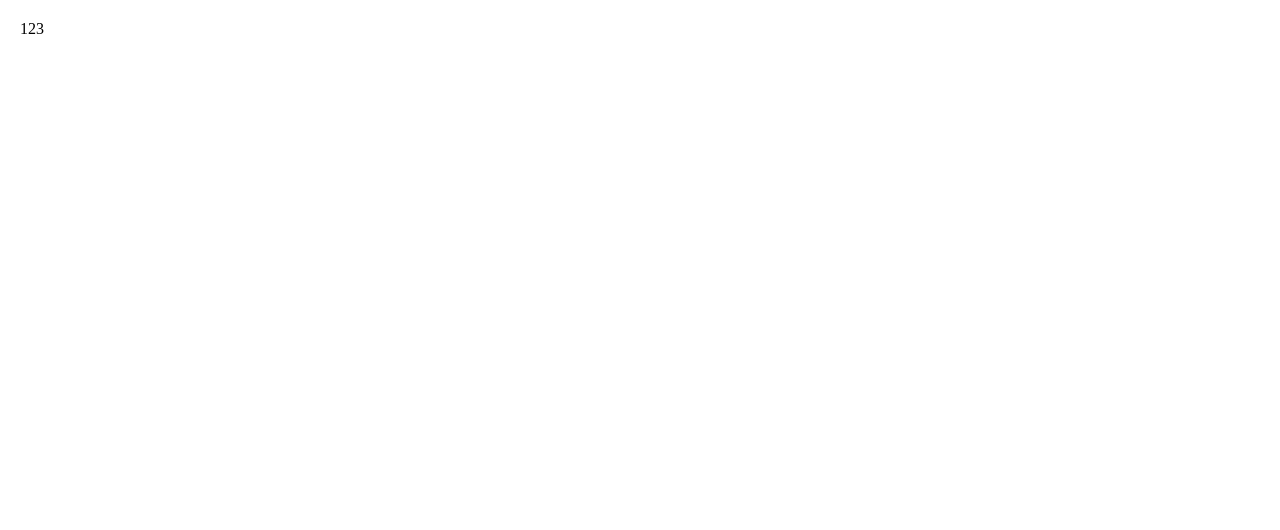
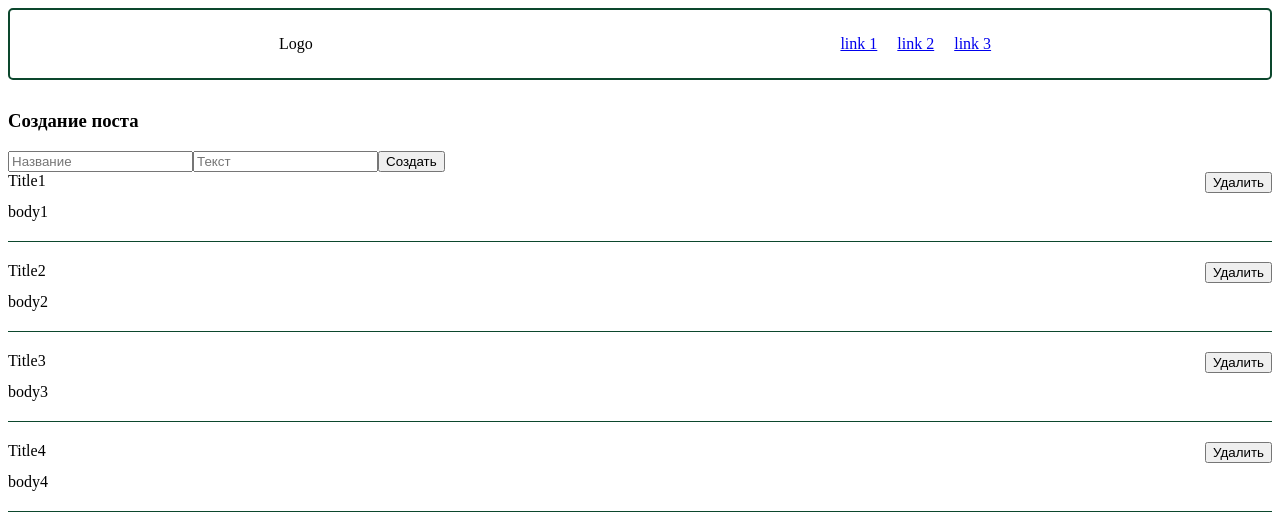
Before and after one commit to Jlexand/vue_ulbi, a Vue app: page / in a window 1280 px wide. Shown: the top 530 px of the page. Built offline with nearby package versions, Linux system fonts and the light colour scheme.

Commit message:
Список постов и форма создания поста

```diff
--- a/src/App.vue
+++ b/src/App.vue
@@ -1,19 +1,109 @@
 <template>
-    <div class="app">
-        123
+    <div>
+        <div class="b-head">
+            <div class="b-logo">
+                Logo
+            </div>
+            <div class="b-menu">
+                <a href="#">link 1</a>
+                <a href="#">link 2</a>
+                <a href="#">link 3</a>
+            </div>
+        </div>
+        <div class="b-container">
+            <div class="b-form">
+                <h3>Создание поста</h3>
+                <form @submit.prevent>
+                    <input
+                        type="text"
+                        placeholder="Название"
+                        :value="title" @input="upInput"
+                    >
+                    <input
+                        type="text"
+                        placeholder="Текст"
+                        v-model="body"
+                    >
+                    <button @click="createPost">Создать</button>
+                </form>
+            </div>
+            <div class="b-posts">
+                <div class="b-post" v-for="post in posts" :key="post.id">
+                    <div class="post__head">
+                        <div class="post__title">
+                            {{ post.title }}
+                        </div>
+                        <div class="post__btns">
+                            <button>Удалить</button>
+                        </div>
+                    </div>
+                    <div class="post__body">
+                        {{ post.body }}
+                    </div>
+                </div>
+            </div>
+        </div>
     </div>
 </template>
 <script>
-export default {}
-
+export default {
+    data() {
+        return {
+            props: {},
+            posts: [
+                {id: 1, title: 'Title1', body: 'body1'},
+                {id: 2, title: 'Title2', body: 'body2'},
+                {id: 3, title: 'Title3', body: 'body3'},
+                {id: 4, title: 'Title4', body: 'body4'},
+            ],
+            title: '',
+            body: '',
+        }
+    },
+    methods: {
+        upInput(event) {
+            this.title = event.target.value
+        },
+        createPost() {
+            const newPost = {
+                id: Date.now(),
+                title: this.title,
+                body: this.body
+            }
+            this.posts.push(newPost)
+            this.title = ''
+            this.body = ''
+        }
+    }
+}
 </script>
 <style>
-    * {
-        margin: 0;
-        padding: 0;
-        box-sizing: border-box;
+    .b-head {
+        display: flex;
+        justify-content: space-around;
+        align-items: center;
+        border: 2px solid #0c472d;
+        border-radius: 5px;
+        padding: 20px 10px;
+        margin-bottom: 30px;
     }
-    .app {
-        padding: 20px;
+    /*----------*/
+    .b-menu {}
+    .b-menu a {
+        display: inline-block;
+        padding: 5px 10px;
     }
+    /*----------*/
+    .b-post {
+        padding-bottom: 20px;
+        margin-bottom: 20px;
+        border-bottom: 1px solid #0c472d;
+    }
+    .b-post .post__head {
+        display: flex;
+        justify-content: space-between;
+        margin-bottom: 10px;
+    }
+    /*----------*/
+    /*----------*/
 </style>
```
